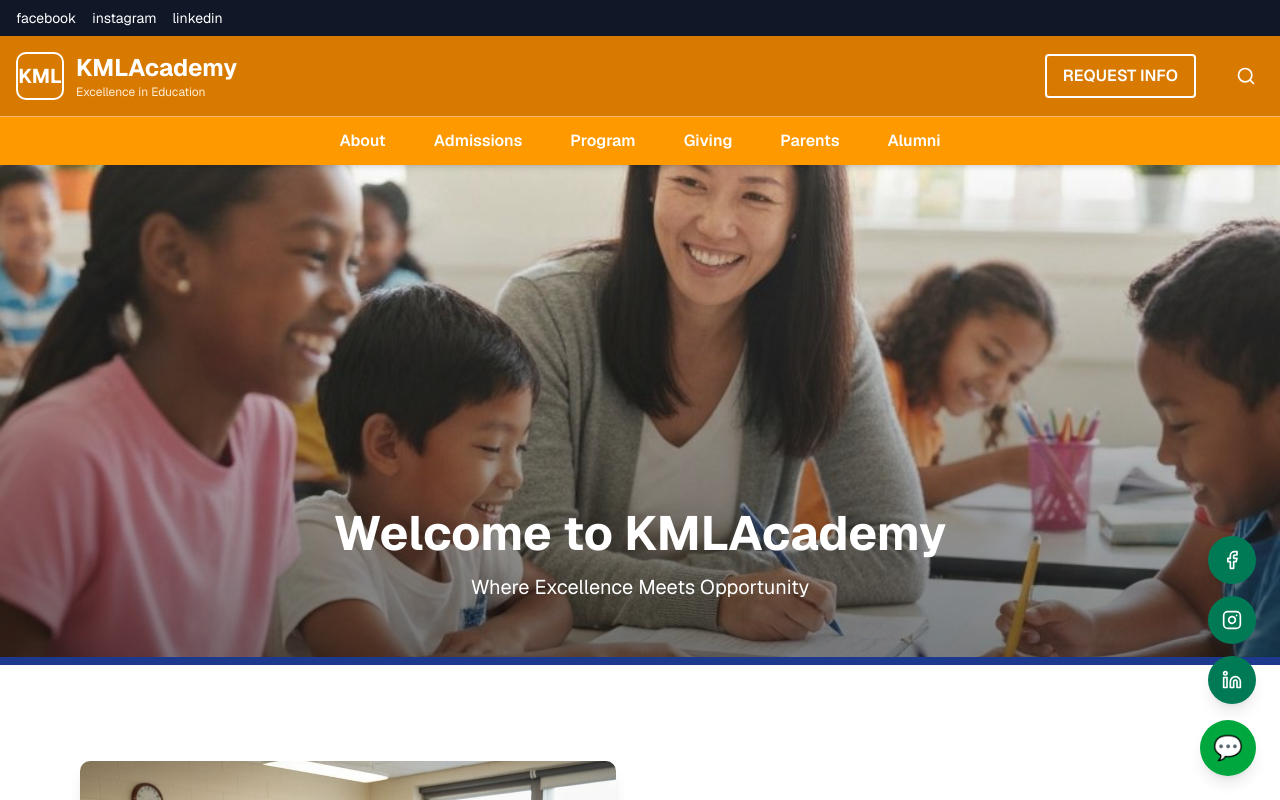
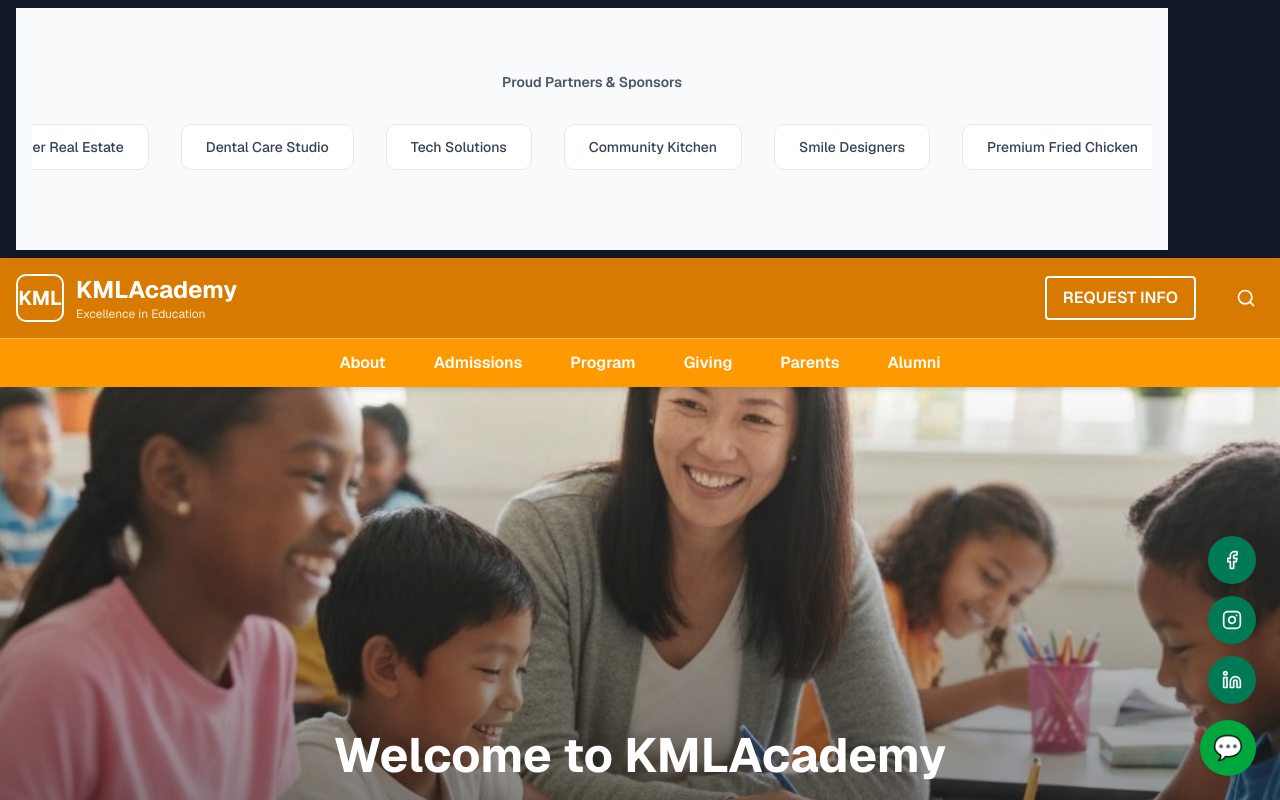
Before and after one commit to Tarendramallick/KMLAcademy2, a Next.js app: page / in a window 1280 px wide. Shown: the top 800 px of the page. Built offline with nearby package versions, Linux system fonts and the light colour scheme.

Commit message:
Describe your changes here

```diff
--- a/components/header.tsx
+++ b/components/header.tsx
@@ -2,6 +2,7 @@
 
 import { useState } from "react"
 import { Menu, X, Search } from "lucide-react"
+import Sponsors from "./sponsors"
 
 export default function Header() {
   const [isOpen, setIsOpen] = useState(false)
@@ -11,15 +12,7 @@ export default function Header() {
       {/* Top Bar */}
       <div className="bg-gray-900 text-white text-sm py-2 px-4 flex justify-between items-center">
         <div className="flex gap-4">
-          <a href="#" className="hover:text-gray-300">
-            facebook
-          </a>
-          <a href="#" className="hover:text-gray-300">
-            instagram
-          </a>
-          <a href="#" className="hover:text-gray-300">
-            linkedin
-          </a>
+        <Sponsors />
         </div>
       </div>
 
```
